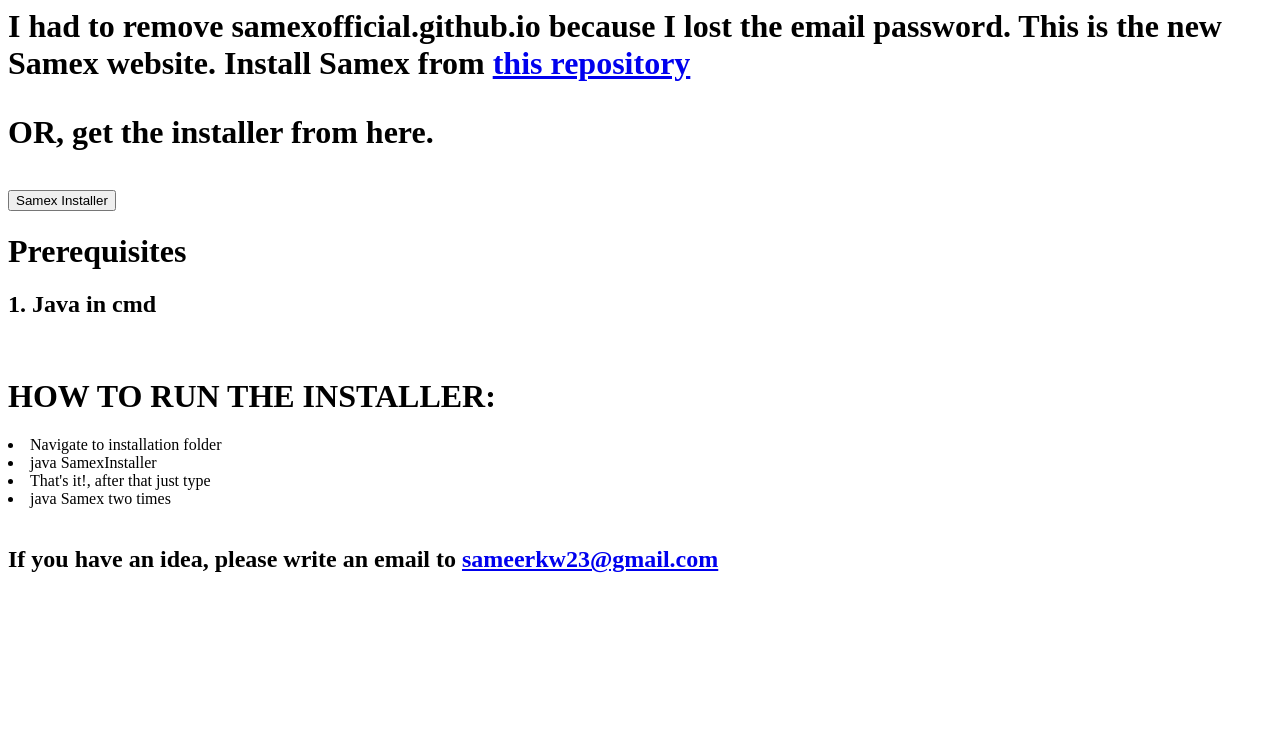
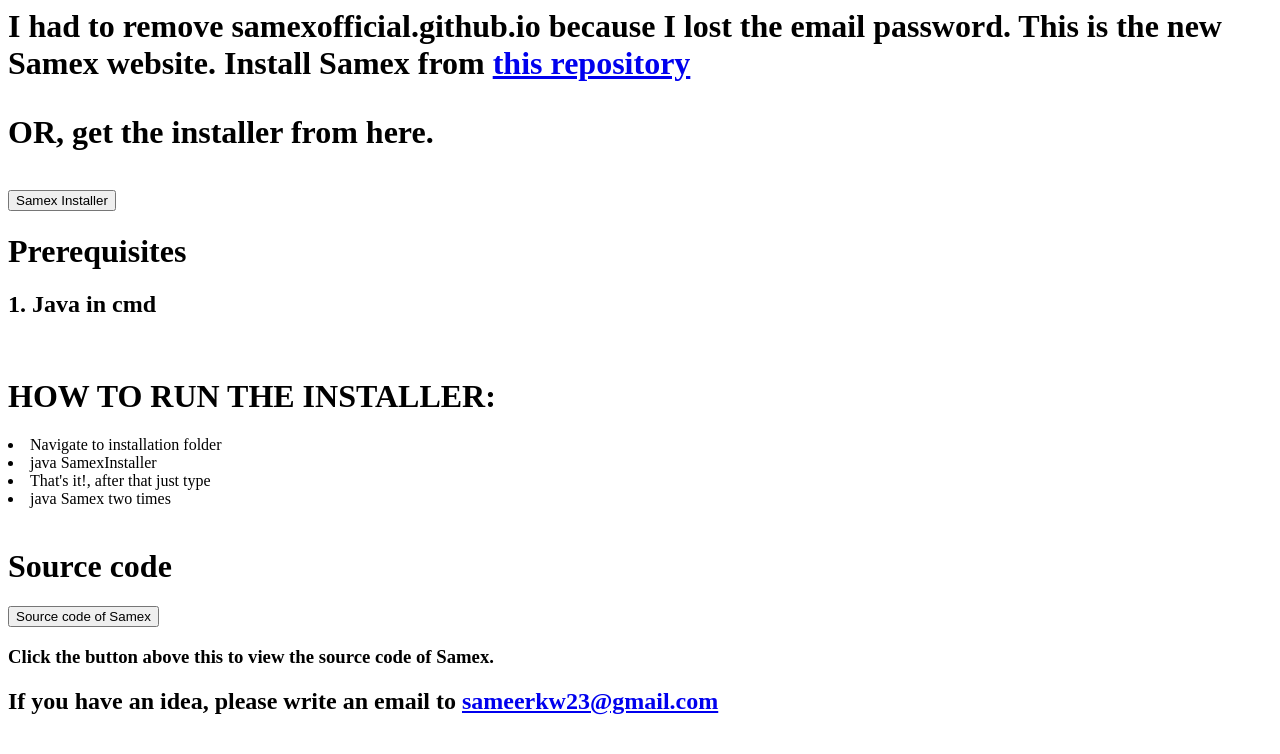
Before and after one commit to samexmain/samexmain.github.io, a plain HTML site: page index.html in a window 1280 px wide. Drawn offline with Linux system fonts and the light colour scheme.

Commit message:
Update index.html

```diff
--- a/index.html
+++ b/index.html
@@ -14,6 +14,9 @@ Samex official website
 function Infunc(){
 window.open("https://samexmain.github.io/SamexInstaller.class");
 }
+function sfunc(){
+window.open("https://github.com/dfmaaa/Samex-source-code");
+}
 </script>
 <br>
 <p><h1><b>Prerequisites</b></h1></p>
@@ -25,6 +28,9 @@ window.open("https://samexmain.github.io/SamexInstaller.class");
 <li> That's it!, after that just type</li>
 <li>java Samex two times</li>
 <br>
+<p><h1>Source code</h1></p>
+<button id="source" onclick="sfunc()">Source code of Samex</button>
+<p><h3>Click the button above this to view the source code of Samex.</h3></p>
 <p><h2>If you have an idea, please write an email to <a href="mailto:sameerkw23@gmail.com">sameerkw23@gmail.com</a>
 </body>
 </html>
```
